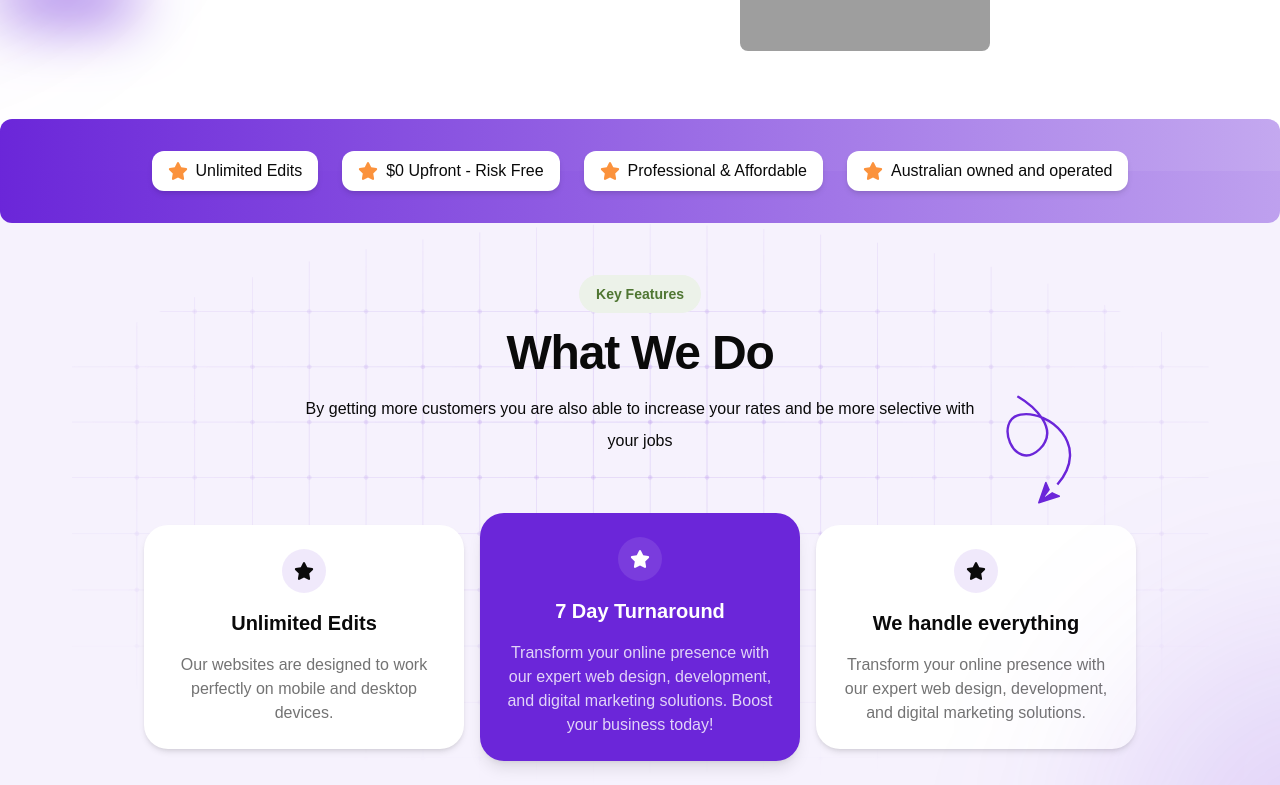
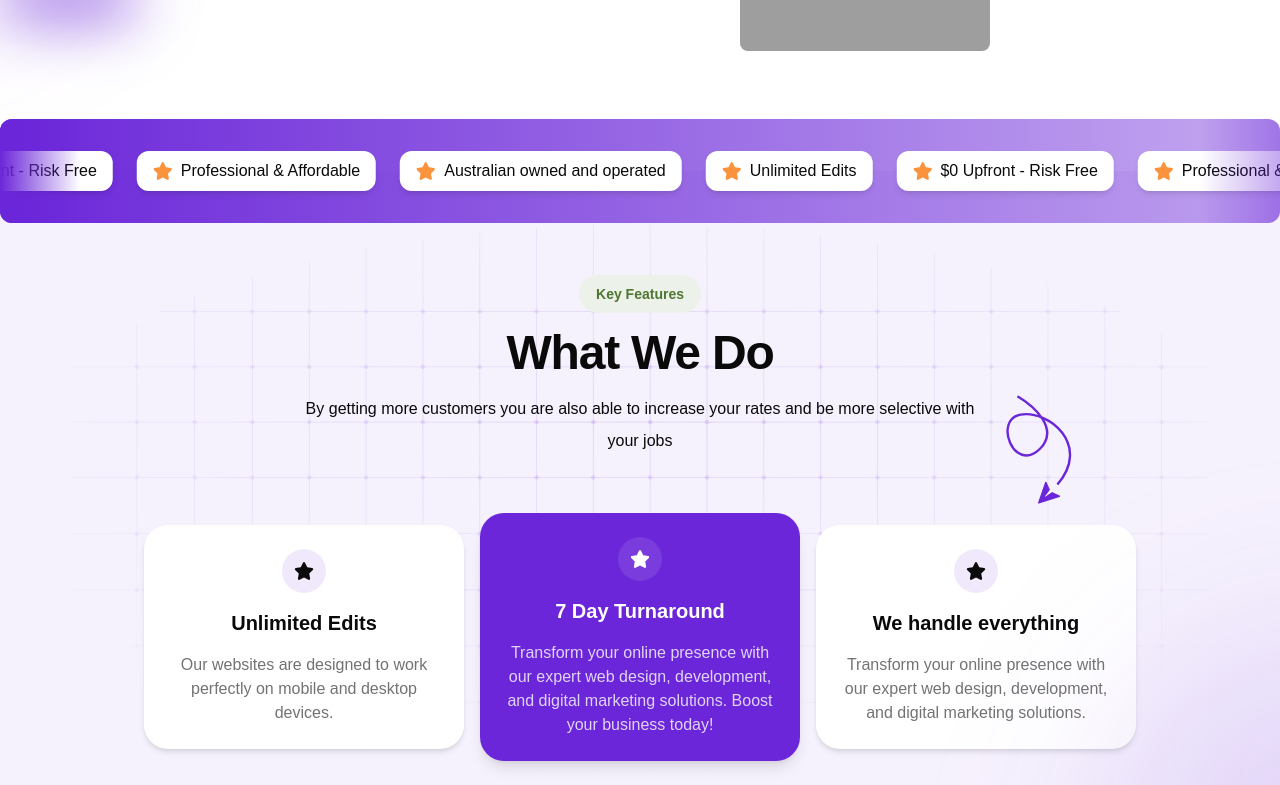
Before and after one commit to mattyleggy/gosignal, a Next.js app: page / in a window 1280 px wide. Shown: the part 575-1360 px from the top of the page. Built offline with nearby package versions, Linux system fonts and the light colour scheme; grey boxes are pictures that could not be loaded.

Commit message:
style: add in framer motion for nav and usp bar

```diff
--- a/components/common/usp-bar.tsx
+++ b/components/common/usp-bar.tsx
@@ -10,18 +10,42 @@ interface UspBarProps {
 
 export default function UspBar({ usps, className }: UspBarProps) {
     return (
-        <div className={`mt-6 lg:mt-0 w-full max-w-7xl mx-auto rounded-xl py-6 sm:py-8 bg-gradient-to-r from-primary to-primary/40 ${className || ''}`}>
-            <div className="flex flex-wrap items-center justify-center gap-4 sm:gap-6 px-4 sm:px-0">
+        <div
+            className={`mt-6 lg:mt-0 w-full max-w-7xl mx-auto rounded-xl py-6 sm:py-8 bg-gradient-to-r from-primary to-primary/40 ${
+                className || ""
+            } relative overflow-hidden`}
+        >
+            <div className="absolute left-0 top-0 bottom-0 w-20 bg-gradient-to-r from-primary to-transparent z-10"></div>
+            <div className="absolute right-0 top-0 bottom-0 w-20 bg-gradient-to-l from-primary/40 to-transparent z-10"></div>
+
+            <div className="animate-scroll flex whitespace-nowrap sm:gap-6 gap-4">
+                <div className="flex items-center gap-4 sm:gap-6 px-4 sm:px-0">
                     {usps.map((usp, index) => (
                         <div
-                        key={index}
-                        className="flex items-center gap-2 justify-center rounded-xl px-3 py-2 sm:px-4 bg-white shadow-md w-full sm:w-auto"
+                            key={`first-${index}`}
+                            className="flex items-center gap-2 justify-center rounded-xl px-3 py-2 sm:px-4 bg-white shadow-md"
                         >
                             <div className="text-orange-400">{usp.icon}</div>
-                        <span className="font-medium text-sm sm:text-base">{usp.title}</span>
+                            <span className="font-medium text-sm sm:text-base whitespace-nowrap">
+                                {usp.title}
+                            </span>
+                        </div>
+                    ))}
+                </div>
+                <div className="flex items-center gap-4 sm:gap-6 px-4 sm:px-0">
+                    {usps.map((usp, index) => (
+                        <div
+                            key={`second-${index}`}
+                            className="flex items-center gap-2 justify-center rounded-xl px-3 py-2 sm:px-4 bg-white shadow-md"
+                        >
+                            <div className="text-orange-400">{usp.icon}</div>
+                            <span className="font-medium text-sm sm:text-base whitespace-nowrap">
+                                {usp.title}
+                            </span>
                         </div>
                     ))}
                 </div>
             </div>
+        </div>
     );
 }
--- a/components/navigation/nav.tsx
+++ b/components/navigation/nav.tsx
@@ -4,6 +4,7 @@ import { Button } from "../ui/button";
 import { useState } from "react";
 import { Logo } from "../common/logo";
 import { useScrollToSection } from "../../hooks/useScrollToSection";
+import { motion } from "framer-motion";
 
 export default function Nav() {
     const [isMobileMenuOpen, setIsMobileMenuOpen] = useState(false);
@@ -38,7 +39,12 @@ export default function Nav() {
     ];
 
     return (
-        <nav className="flex justify-between items-center max-w-7xl w-full py-10 px-4 md:px-0">
+        <motion.nav
+            initial={{ opacity: 0, y: -50 }}
+            animate={{ opacity: 1, y: 0 }}
+            transition={{ duration: 0.3, ease: "easeOut" }}
+            className="flex justify-between items-center max-w-7xl w-full py-10 px-4 md:px-0"
+        >
             <div className="flex items-center gap-4">
                 <button className="lg:hidden" onClick={() => setIsMobileMenuOpen(!isMobileMenuOpen)}>
                     <svg className="w-6 h-6" fill="none" stroke="currentColor" viewBox="0 0 24 24">
@@ -102,6 +108,6 @@ export default function Nav() {
                     </div>
                 </div>
             )}
-        </nav>
+        </motion.nav>
     );
 }
--- a/components/sections/key-features.tsx
+++ b/components/sections/key-features.tsx
@@ -1,3 +1,5 @@
+"use client";
+
 import UspBar from "@/components/common/usp-bar";
 import { Typography } from "@/components/common/typography";
 import { Badge } from "@/components/ui/badge";
@@ -5,6 +7,7 @@ import FeatureCard from "@/components/common/feature-card";
 import Section from "@/components/common/section";
 import { FaStar } from "react-icons/fa6";
 import { Arrow } from "@/components/common/arrow";
+import { motion } from "framer-motion";
 
 export default function KeyFeatures() {
     const FaStarIcon = <FaStar className="text-xl" />;
@@ -56,6 +59,11 @@ export default function KeyFeatures() {
         <div className="md:mt-20 w-full">
             <Section className="relative pt-0">
                 <Arrow className="absolute right-52 top-56 hidden md:block" rotation={180} flip size={80} />
+                <motion.div
+                    initial={{ opacity: 0, y: 50 }}
+                    animate={{ opacity: 1, y: 0 }}
+                    transition={{ delay: 0.8, duration: 0.6, ease: "easeOut" }}
+                >
                     <UspBar usps={usps} className="mb-20 md:mb-0 md:-translate-y-1/2" />
                     <div className="flex flex-col justify-center items-center text-center gap-4 px-4 md:px-0">
                         <Badge variant="secondary">Key Features</Badge>
@@ -77,6 +85,7 @@ export default function KeyFeatures() {
                             ))}
                         </div>
                     </div>
+                </motion.div>
             </Section>
         </div>
     );
--- a/tailwind.config.ts
+++ b/tailwind.config.ts
@@ -92,10 +92,15 @@ export default {
                         height: "0",
                     },
                 },
+                scroll: {
+                    "0%": { transform: "translateX(0)" },
+                    "100%": { transform: "translateX(calc(-50%))" },
+                },
             },
             animation: {
                 "accordion-down": "accordion-down 0.2s ease-out",
                 "accordion-up": "accordion-up 0.2s ease-out",
+                scroll: "scroll 15s linear infinite",
             },
         },
     },
```
Lines whose indentation alone changed are shown as unchanged.
